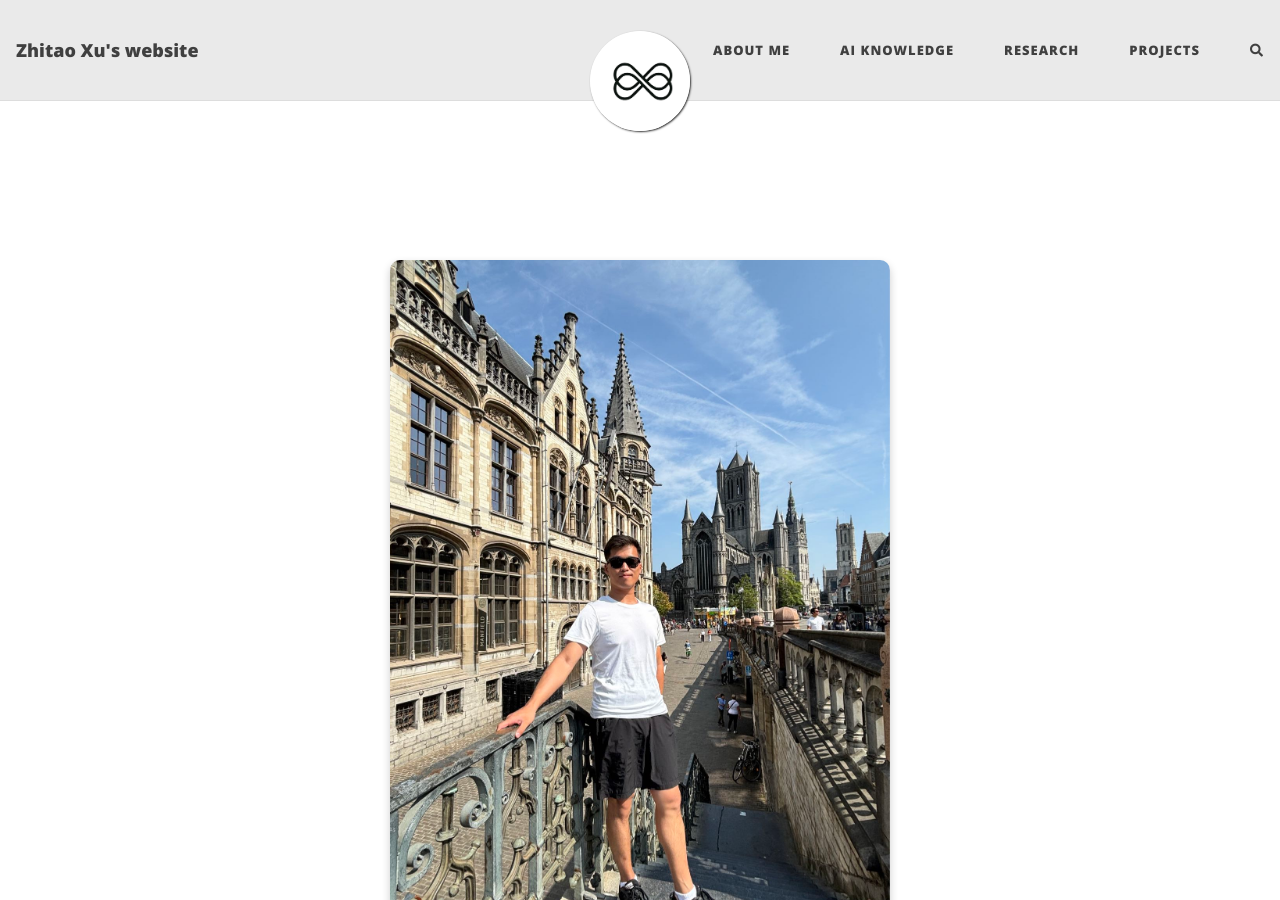
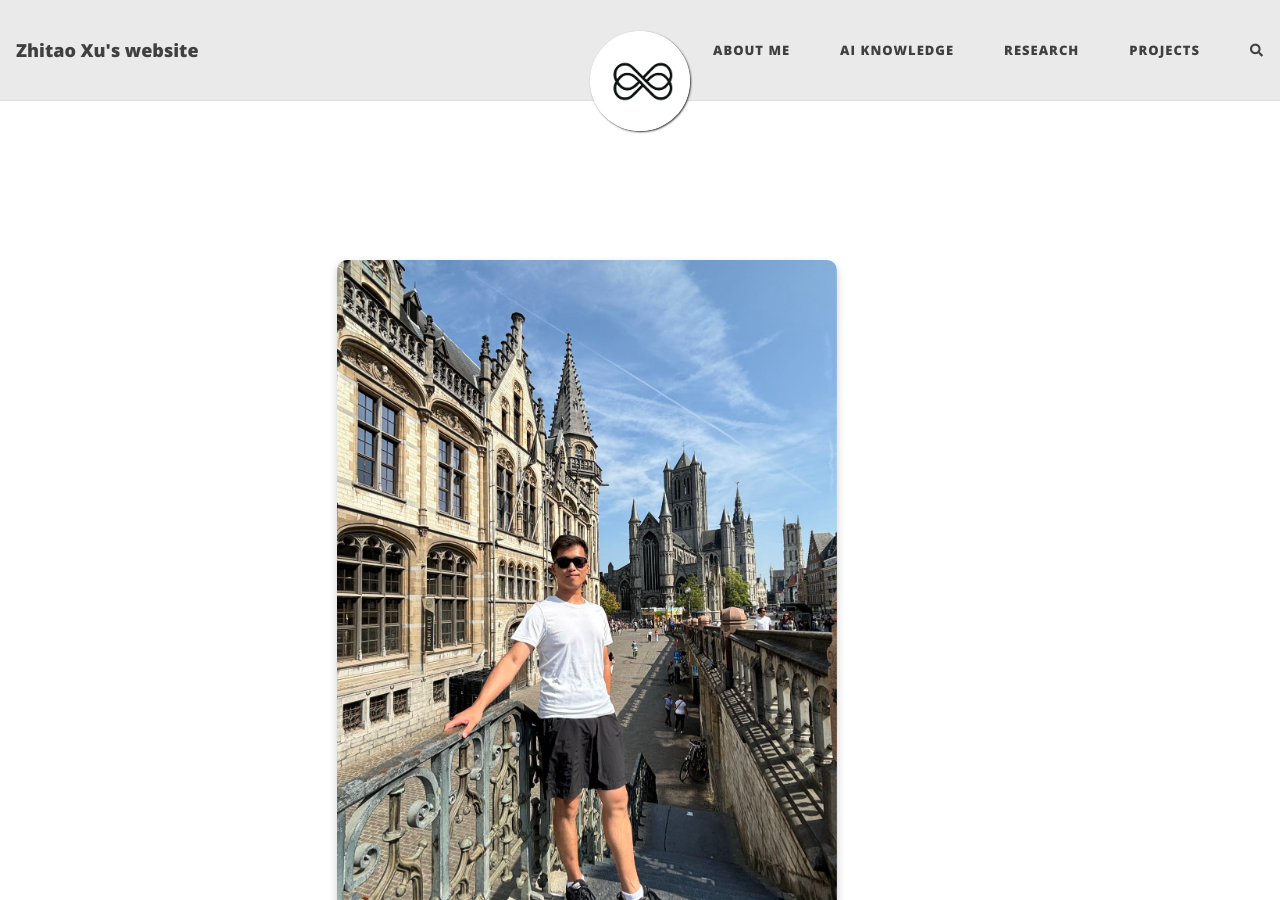
Before and after one commit to HerrXu01/herrxu01.github.io, a Jekyll site: the page built from index.html, in a window 1280 px wide and 900 px high. Built offline with Jekyll 4.4.1, drawn with Linux system fonts in a browser that asks for light colours; the list of posts is cut into pages by our own code; comment, search, counter and statistics services are not loaded.

Commit message:
test summary width

```diff
--- a/_layouts/page.html
+++ b/_layouts/page.html
@@ -4,9 +4,9 @@
 
 {% include header.html type="page" %}
 
-<div class="{% if page.full-width %} col {% else %} col-xl-10 offset-xl-1 col-lg-11 offset-lg-0 col-md-12 {% endif %}">
+<div class="{% if page.full-width %} col {% else %} col-xl-11 offset-xl-0 col-lg-12 offset-lg-0 col-md-12 {% endif %}">
   <div class="row">
-    <div class="{% if page.full-width %} col {% else %} col-xl-8 offset-xl-2 col-lg-10 offset-lg-1 {% endif %}">
+    <div class="{% if page.full-width %} col {% else %} col-xl-10 offset-xl-1 col-lg-11 offset-lg-0 {% endif %}">
       {% if page.before-content %}
         <div class="before-content">
           {% for file in page.before-content %}
@@ -28,4 +28,4 @@
       {% include comments.html %}
     </div>
   </div>
-</main>
+</div>
```
